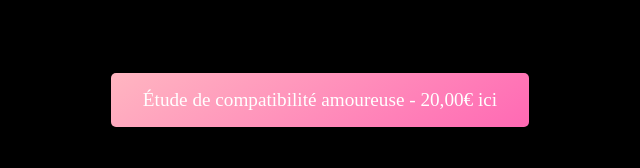
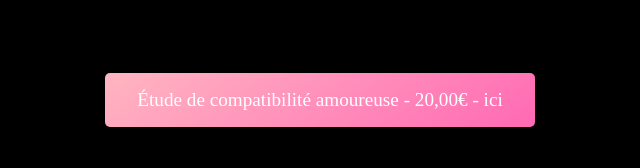
Before and after one commit to ClairVoyanceMedium/Comment-retrouver-l-amour-rapidement.github.io, a plain HTML site: page index.html in a window 1280 px wide. Shown: the part 1950-2118 px from the top of the page, 320-960 px from the left. Drawn offline with Linux system fonts and the light colour scheme; a web font is replaced by a local one.

Commit message:
Update index.html

```diff
--- a/index.html
+++ b/index.html
@@ -751,7 +751,7 @@
      style="display:inline-block; padding:1rem 2rem; font-size:1.2rem; color:#fff; background:linear-gradient(145deg, #FFB6C1, #FF69B4); text-decoration:none; border:none; border-radius:5px; transition:all 0.3s ease; cursor:pointer;"
      onclick="trackClick('Compatibilité amoureuse', 'Purchase', 0)"
      aria-describedby="compatibility-description">
-    Étude de compatibilité amoureuse - 20,00€ ici
+    Étude de compatibilité amoureuse - 20,00€ - ici
   </a>
   <span id="compatibility-description" class="visually-hidden">
     Cliquez ici pour acheter une analyse de compatibilité amoureuse. Cette action ouvrira une nouvelle fenêtre de paiement.
```
